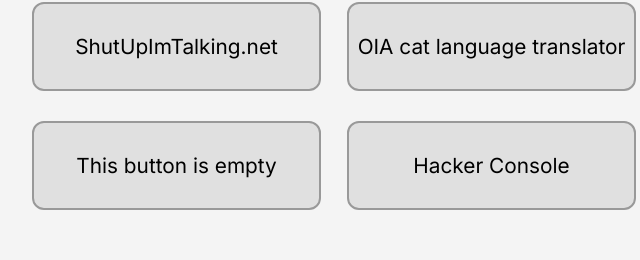
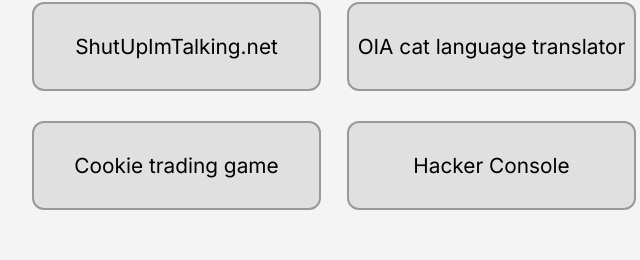
Before and after one commit to Edo1811/TheCookie.net, a plain HTML site: page index.html in a window 1280 px wide. Shown: the part 191-451 px from the top of the page, 306-946 px from the left. Drawn offline with Linux system fonts and the light colour scheme.

Commit message:
Update index.html

```diff
--- a/index.html
+++ b/index.html
@@ -120,7 +120,7 @@
     <div class="button-grid">
       <a href="https://edo1811.github.io/SuImT.net/" class="button">ShutUpImTalking.net</a>
       <a href="oia translate.html" class="button">OIA cat language translator</a>
-      <a href="#" class="button">This button is empty</a>
+      <a href="$COOKIEgame.html" class="button">Cookie trading game</a>
       <a href="fakehackertype.html" class="button">Hacker Console</a>
     </div>
   </main>
```
